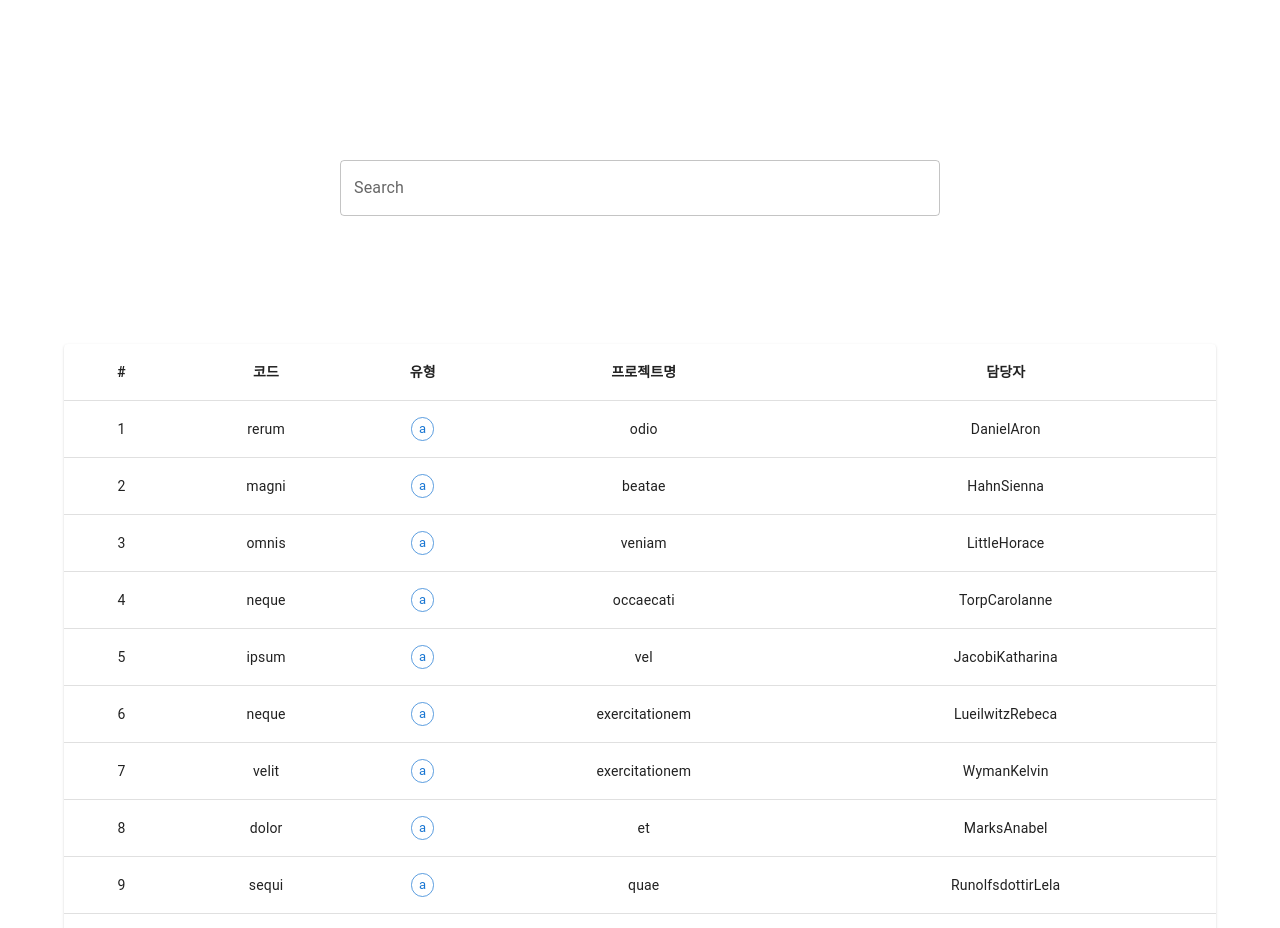
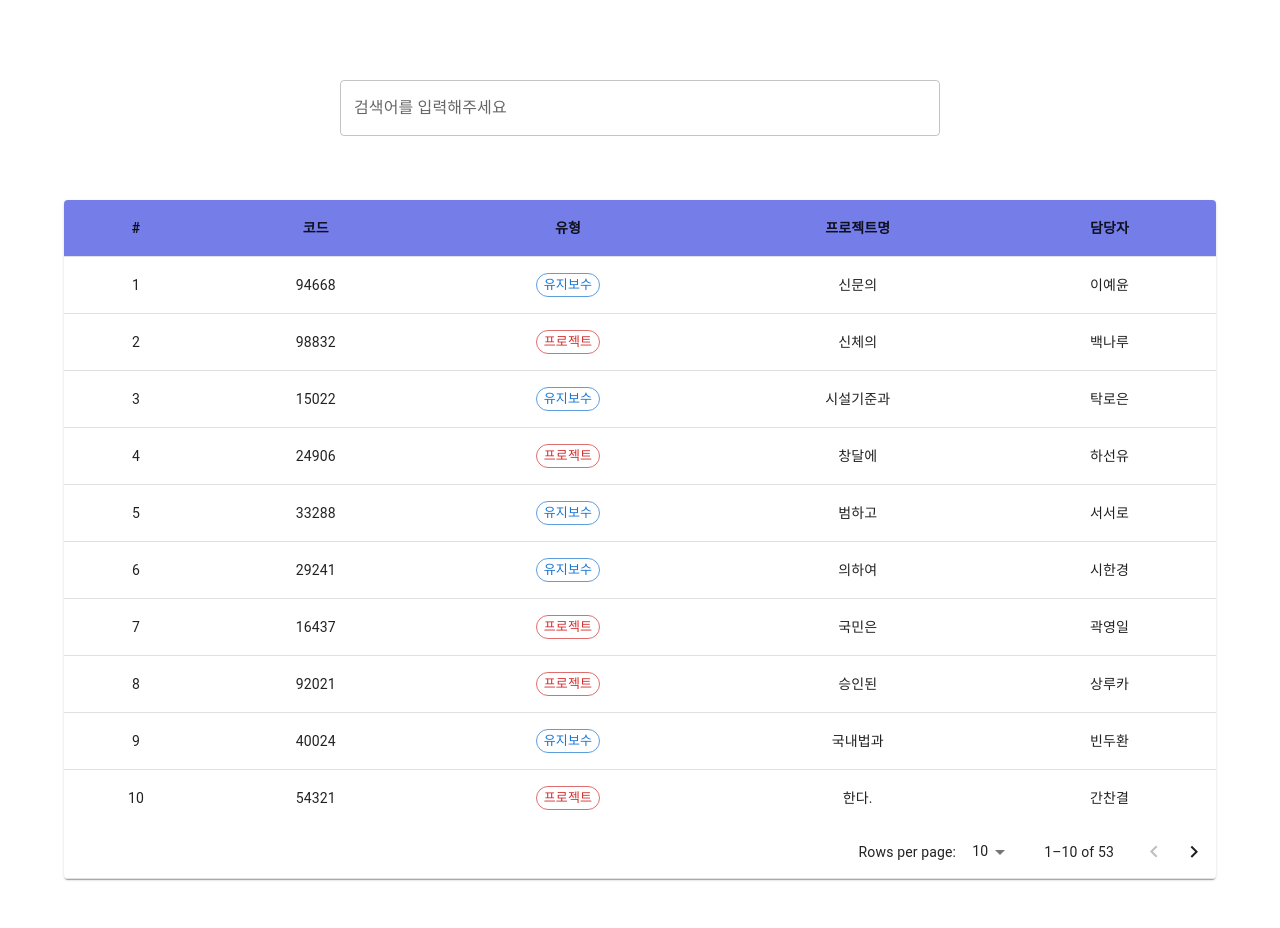
Before and after one commit to SSoohyun/wss, a React (Create React App) app: page / in a window 1280 px wide. Shown: the top 928 px of the page. After the commit the page ends 905 px from the top, so only its background shows below. Built offline with nearby package versions, Linux system fonts and the light colour scheme.

Commit message:
테이블 구성

```diff
--- a/package.json
+++ b/package.json
@@ -9,7 +9,7 @@
     "@testing-library/jest-dom": "^5.14.1",
     "@testing-library/react": "^13.0.0",
     "@testing-library/user-event": "^13.2.1",
-    "faker": "^5.5.3",
+    "@types/faker": "^5.5.3",
     "react": "^18.2.0",
     "react-dom": "^18.2.0",
     "react-scripts": "5.0.1",
@@ -40,6 +40,7 @@
     ]
   },
   "devDependencies": {
-    "@faker-js/faker": "^7.6.0"
+    "@faker-js/faker": "^7.6.0",
+    "faker": "^5.5.3"
   }
 }
--- a/src/component/ProjectList.jsx
+++ b/src/component/ProjectList.jsx
@@ -1,30 +1,27 @@
-import { Paper, Table, TableHead, TableBody, TableRow, TableCell, TableContainer, TablePagination } from '@mui/material';
+import { Paper, Table, TableHead, TableBody, TableRow, TableCell, TableContainer, TablePagination, TableFooter, withStyles, Container } from '@mui/material';
 import Chip from '@mui/material/Chip';
 import { useState } from 'react';
 import SearchBar from './SearchBar';
 import useTable from './useTable';
-import faker from 'faker';
-
+import faker from "faker";
+import { color } from '@mui/system';
 
 // useTable component 사용..?
 // table viewing까지 해보기
 // pagenation 및 sorting은 추후 구현
 
 // dummy data 선언
-faker.local = "ko";
-faker.seed(123);
+faker.locale = "ko";
 
 const projects = Array(53)
   .fill()
   .map(() => ({
-    id: faker.random.uuid(),
-    code: faker.lorem.word(5),
-    category: faker.lorem.word(1),
+    id: faker.datatype.uuid(),
+    code: faker.datatype.number(),
+    category: faker.datatype.number()%2 === 0 ? "프로젝트" : "유지보수",
     name: faker.lorem.word(),
     responsibility: faker.name.lastName() + faker.name.firstName(),
 }));
-
-
 
 const headCells = [
     {id: '1', label: '#'},
@@ -37,15 +34,14 @@ const headCells = [
 
 export default function ProjectList() {
 
-    const pages = [5, 10, 25];
     const [page, setPage] = useState(0);
-    const [rowsPerPage, setRowsPerPage] = useState(pages[page]);
+    const [rowsPerPage, setRowsPerPage] = useState(10);
 
     const handleChangePage = (event, newPage) => {
         setPage(newPage);
     }
 
-    const handleChangeRowsPerPage = event => {
+    const handleChangeRowsPerPage = (event) => {
         setRowsPerPage(parseInt(event.target.value, 10));
         setPage(0);
     }
@@ -54,27 +50,35 @@ export default function ProjectList() {
     // 스타일
     const styles = {
         tablePos: {
-            margin: "10% 5% 2% 5%",
+            margin: "5% 5% 2% 5%",
         }
     }
 
     return (
         <>
             <SearchBar />
-            <Paper style={styles.tablePos}>
-                <TableContainer>
-                    <Table>
+            <div style={styles.tablePos}>
+                <TableContainer component={Paper}>
+                    <Table size="middle">
                         <TableHead>
-                            <TableRow>
+                            <TableRow sx={{
+                                "& th": {
+                                    backgroundColor: '#757de8',
+                                }
+                            }}>
                                 {headCells.map((headCell) => (
                                     <TableCell key={headCell.id} align="center"><b>{headCell.label}</b></TableCell>
                                 ))}
                             </TableRow>
                         </TableHead>
                         <TableBody>
-                            {projects.map((project, i) => (
+                            {projects
+                                .slice(page * rowsPerPage, (page + 1) * rowsPerPage)
+                                .map((project, i) => (
                                 <TableRow key={project.id} sx={{ '&:last-child td, &:last-child th': { border: 0 } }}>
-                                    <TableCell align="center">{i+1}</TableCell>
+                                    <TableCell align="center" component="th" scope="row">
+                                        {page * rowsPerPage + i + 1}
+                                    </TableCell>
                                     <TableCell align="center">{project.code}</TableCell>
                                     <TableCell align="center">
                                         {
@@ -86,18 +90,20 @@ export default function ProjectList() {
                                 </TableRow>
                             ))}
                         </TableBody>
+                        <TableFooter>
+                            <TableRow>
+                                <TablePagination
+                                    count={projects.length}
+                                    page={page}
+                                    rowsPerPage={rowsPerPage}
+                                    onPageChange={handleChangePage}
+                                    onRowsPerPageChange={handleChangeRowsPerPage}
+                                />
+                            </TableRow>
+                        </TableFooter>
                     </Table>
                 </TableContainer>
-                <TablePagination
-                    component="div"
-                    page={page}
-                    rowsPerPageOptions={pages}
-                    rowsPerPage={rowsPerPage}
-                    count={projects.length}
-                    onChangePage={handleChangePage}
-                    onChangeRowsPerPage={handleChangeRowsPerPage}
-                />
-            </Paper>
+            </div>
         </>
     )
 }
--- a/src/component/SearchBar.jsx
+++ b/src/component/SearchBar.jsx
@@ -10,11 +10,11 @@ export default function SearchBar() {
   };
 
   return (
-    <Container maxWidth="md" sx={{ mt: 20 }}>
+    <Container maxWidth="md" sx={{ mt: 10 }}>
       <TextField
         id="search"
         type="search"
-        label="Search"
+        label="검색어를 입력해주세요"
         value={searchTerm}
         onChange={handleChange}
         sx={{ width: 600 }}
```
Also changed, not shown: 2 other files (tests, documents, lock files or other folders).
